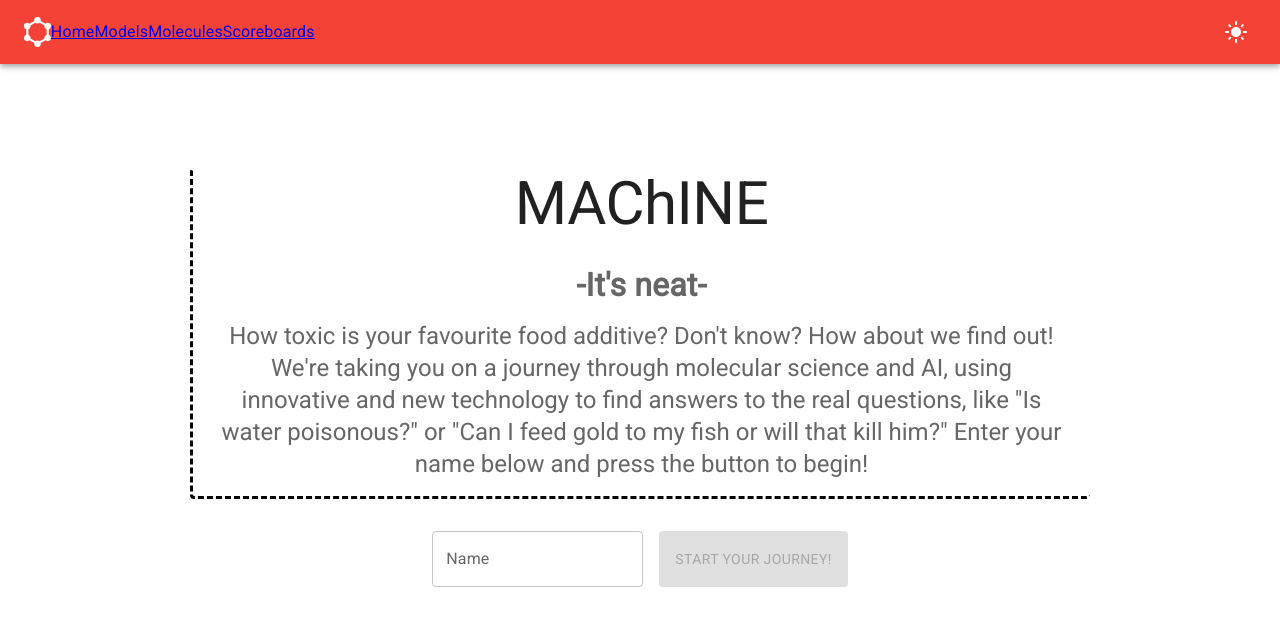
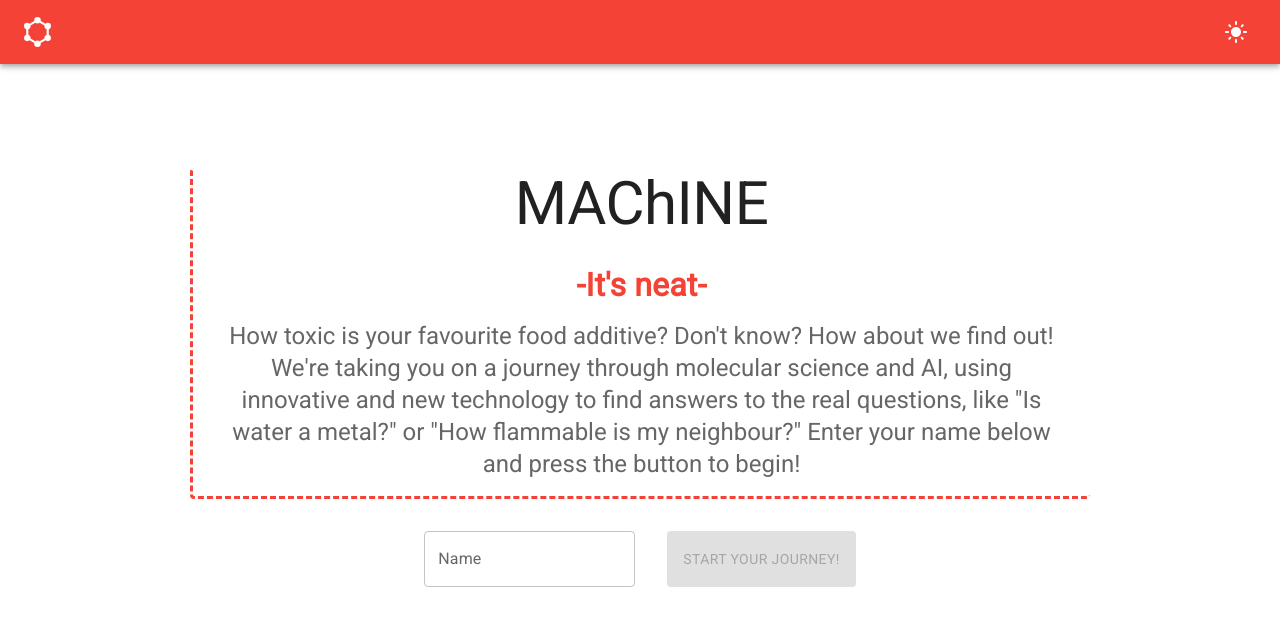
Before and after one commit to Robert-K/MAChINE, a React (Create React App) app in the folder frontend/: page / in a window 1280 px wide. Shown: the top 626 px of the page. Built offline with nearby package versions, Linux system fonts and the light colour scheme.

Commit message:
UPD: Dark mode, StartPage text & theming, Navbar theming, Popper theming

```diff
--- a/frontend/src/App.js
+++ b/frontend/src/App.js
@@ -7,11 +7,12 @@ import SwaggerPage from './routes/SwaggerPage'
 import '@fontsource/roboto'
 import Navbar from './components/Navbar'
 import { createTheme, CssBaseline, ThemeProvider } from '@mui/material'
-import { red } from '@mui/material/colors'
+import { blue, red } from '@mui/material/colors'
 import HomePage from './routes/HomePage'
 import MoleculesPage from './routes/MoleculesPage'
 import StartPage from './routes/StartPage'
 import TrainingPage from './routes/TrainingPage'
+import DarkModeButton from './components/DarkModeButton'
 
 const themeLight = createTheme({
   palette: {
@@ -27,15 +28,25 @@ const themeLight = createTheme({
 const themeDark = createTheme({
   palette: {
     primary: {
-      main: red[500],
+      main: blue[500],
     },
     mode: 'dark',
+  },
+  components: {
+    MuiAppBar: {
+      styleOverrides: {
+        colorPrimary: {
+          backgroundColor: blue[900],
+        },
+      },
+    },
   },
 })
 
 function App() {
   const [userName, setUserName] = React.useState('')
   const login = (userName) => {
+    logout()
     setUserName(userName)
     /* Do things */
   }
@@ -46,14 +57,21 @@ function App() {
     /* Delete molecules */
   }
 
-  const [darkMode] = useState(false)
+  const [darkMode, setDarkMode] = useState(false)
+  const changeDarkMode = (value) => {
+    setDarkMode(value)
+  }
 
   return (
     <div className="App">
       <ThemeProvider theme={darkMode ? themeDark : themeLight}>
         <CssBaseline />
         <BrowserRouter>
-          <Navbar userName={userName} logoutFunction={logout} />
+          <Navbar
+            userName={userName}
+            logoutFunction={logout}
+            darkModeButton={<DarkModeButton setModeFunction={changeDarkMode} />}
+          />
           <Routes>
             <Route
               path="/"
--- a/frontend/src/components/DarkModeButton.js
+++ b/frontend/src/components/DarkModeButton.js
@@ -2,19 +2,29 @@ import { IconButton } from '@mui/material'
 import DarkModeIcon from '@mui/icons-material/DarkMode'
 import LightModeIcon from '@mui/icons-material/LightMode'
 import React from 'react'
+import PropTypes from 'prop-types'
 
-export default function DarkModeButton(props) {
+export default function DarkModeButton({ setModeFunction }) {
   const [darkMode, setDarkMode] = React.useState(false)
+
+  const changeDarkMode = (value) => {
+    setDarkMode(value)
+    setModeFunction(value)
+  }
 
   return (
     <IconButton
       sx={{ color: 'white' }}
       aria-label="Toggle Dark Mode"
       onClick={() => {
-        setDarkMode(!darkMode)
+        changeDarkMode(!darkMode)
       }}
     >
       {darkMode ? <DarkModeIcon /> : <LightModeIcon />}
     </IconButton>
   )
 }
+
+DarkModeButton.propTypes = {
+  setModeFunction: PropTypes.func,
+}
--- a/frontend/src/components/DetailsPopper.js
+++ b/frontend/src/components/DetailsPopper.js
@@ -1,5 +1,5 @@
 import React from 'react'
-import { Box, Popper, Card } from '@mui/material'
+import { Box, Popper, Card, useTheme } from '@mui/material'
 import PropTypes from 'prop-types'
 
 function DetailsPopper(props) {
@@ -7,7 +7,7 @@ function DetailsPopper(props) {
   const id = canBeOpen ? 'transition-popper' : undefined
   const [arrowRef, setArrowRef] = React.useState()
   const [, forceUpdate] = React.useReducer((x) => x + 1, 0)
-
+  const theme = useTheme()
   function handleClick() {
     forceUpdate()
   }
@@ -52,7 +52,7 @@ function DetailsPopper(props) {
               border: 1,
               p: 1,
               backgroundColor: 'background.paper',
-              borderColor: '#c42525',
+              borderColor: theme.palette.primary.main,
               borderRadius: 1,
               zIndex: 2,
             }}
@@ -71,6 +71,8 @@ function DetailsPopper(props) {
             ref={setArrowRef}
             sx={{
               zIndex: -1,
+              backgroundColor: 'background.paper',
+              borderColor: theme.palette.primary.main,
             }}
             className={props.waited ? 'popper-anim' : 'popper'}
           >
@@ -134,10 +136,10 @@ function PopperArrow(props) {
       <style>{`
         .arrow-base {
           position: absolute;
-          background-color: white;
+          background-color: inherit;
           content: "";
           display: block;
-          border-color: #c42525;
+          border-color: inherit;
         }
       `}</style>
     </>
--- a/frontend/src/components/Navbar.js
+++ b/frontend/src/components/Navbar.js
@@ -1,26 +1,33 @@
 import { AppBar, Box, Toolbar } from '@mui/material'
-import { NavLink } from 'react-router-dom'
+import { NavLink, useLocation } from 'react-router-dom'
 import React from 'react'
 import logo from '../logo.svg'
 import PropTypes from 'prop-types'
-import DarkModeButton from './DarkModeButton'
 
 export default function Navbar(props) {
+  const locationName = useLocation().pathname
+
   return (
     <AppBar color="primary" position="sticky">
       <Toolbar>
         <img src={logo} height="30px" mx="2" />
-        <NavLink to="/">Home</NavLink>
-        <NavLink to="/models">Models</NavLink>
-        <NavLink to="/molecules">Molecules</NavLink>
-        <NavLink to="/results">Scoreboards</NavLink>
+        {locationName === '/' ? null : (
+          <>
+            {/* TODO: set to lead to '/home', on page reload go to '/' */}
+            <NavLink to="/">Home</NavLink>
+            <NavLink to="/models">Models</NavLink>
+            <NavLink to="/molecules">Molecules</NavLink>
+            <NavLink to="/results">Scoreboards</NavLink>
+          </>
+        )}
+
         <Box sx={{ flexGrow: 1 }}></Box>
-        <DarkModeButton />
         {!props.userName ? null : (
           <NavLink key="logout" to="/" onClick={() => props.logoutFunction()}>
-            Not {props.userName}? Log out
+            Not {props.userName}? <u>Log out</u>
           </NavLink>
         )}
+        {props.darkModeButton}
       </Toolbar>
       <style jsx="true">{`
         a {
@@ -37,6 +44,7 @@ export default function Navbar(props) {
 }
 
 Navbar.propTypes = {
-  userName: PropTypes.string.isRequired,
+  userName: PropTypes.string,
   logoutFunction: PropTypes.func.isRequired,
+  darkModeButton: PropTypes.element,
 }
--- a/frontend/src/routes/StartPage.js
+++ b/frontend/src/routes/StartPage.js
@@ -6,6 +6,7 @@ import {
   Container,
   Stack,
   TextField,
+  useTheme,
 } from '@mui/material'
 import PropTypes from 'prop-types'
 import { useNavigate } from 'react-router-dom'
@@ -16,13 +17,14 @@ function StartPage(props) {
   const updateName = (text) => {
     setEnteredName(text)
   }
+  const theme = useTheme()
   return (
     <Box sx={{ m: 5 }}>
       <main>
         {/* Hero unit */}
         <Box
           sx={{
-            bgcolor: 'background.paper',
+            bgColor: theme.palette.background,
             pt: 8,
             pb: 6,
           }}
@@ -33,8 +35,8 @@ function StartPage(props) {
               borderRadius: 1,
               borderTop: 0,
               borderRight: 0,
-              borderColor: 'black',
               borderStyle: 'dashed',
+              borderColor: theme.palette.primary.main,
             }}
           >
             <Box>
@@ -52,7 +54,7 @@ function StartPage(props) {
                 variant="h8"
                 gutterBottom
                 align="center"
-                color="text.secondary"
+                color={theme.palette.primary.main}
               >
                 {`-It's neat-`}
               </Typography>
@@ -65,7 +67,7 @@ function StartPage(props) {
                 {`How toxic is your favourite food additive?
                   Don't know? How about we find out!
                   We're taking you on a journey through molecular science and AI, using innovative and new technology to find answers to the real questions,
-                  like "Is water poisonous?" or "Can I feed gold to my fish or will that kill him?"
+                  like "Is water a metal?" or "How flammable is my neighbour?"
                   Enter your name below and press the button to begin!
                 `}
               </Typography>
@@ -74,13 +76,14 @@ function StartPage(props) {
           <Stack
             sx={{ pt: 4 }}
             direction="row"
-            spacing={2}
+            spacing={4}
             justifyContent="center"
           >
             <TextField
               label="Name"
               value={enteredName}
               onChange={(e) => updateName(e.target.value)}
+              inputProps={{ maxLength: 42 }}
             ></TextField>
             <Button
               disabled={!enteredName}
```
